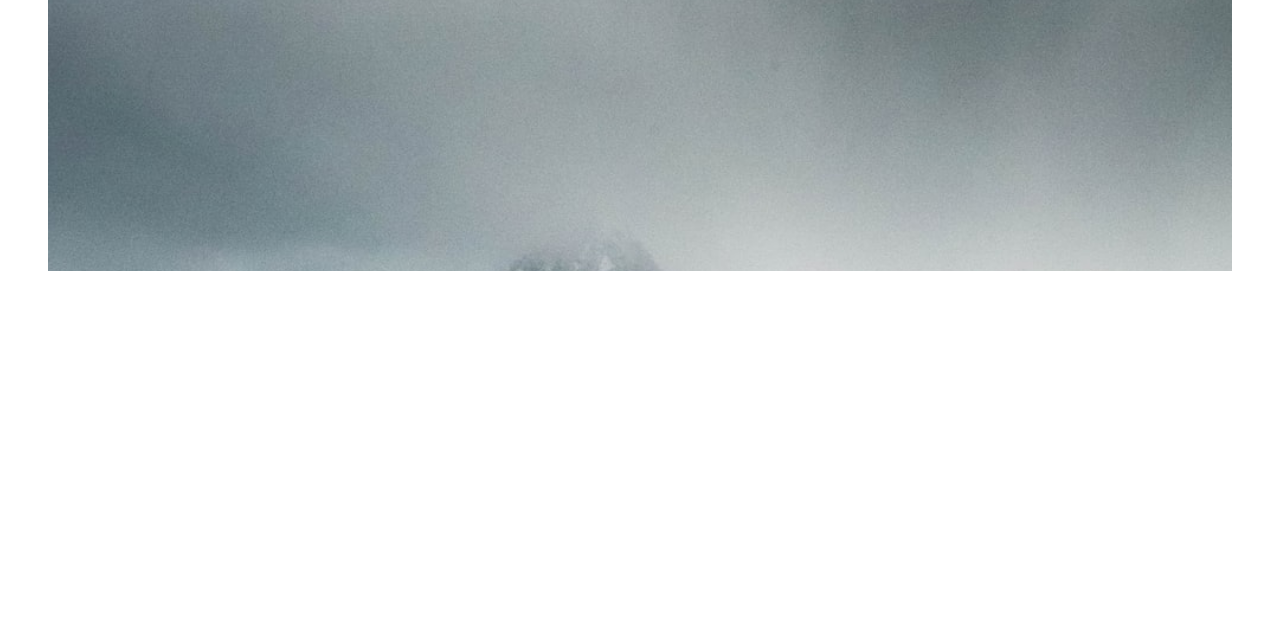
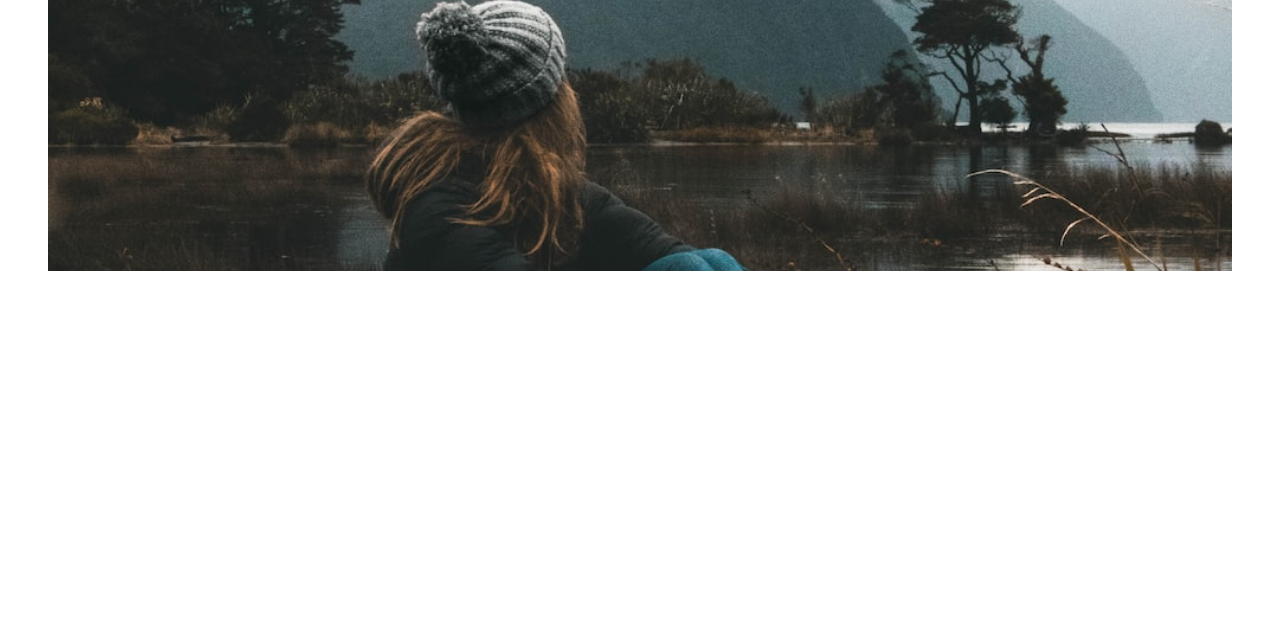
Before and after one commit to Shraban328/travel-vlog-rep, a plain HTML site: page index.html in a window 1280 px wide. Shown: the part 179-800 px from the top of the page. Drawn offline with Linux system fonts and the light colour scheme.

Commit message:
added cover pic

```diff
--- a/css/index.css
+++ b/css/index.css
@@ -1,8 +1,10 @@
 .frontpic{
     height: 400px;
     background-image: url(../pictures/photo-1508867743401-21ad68d105b1.jpeg);
-    background-position:50% 65  %;
-    background-size: cover;
+    background-position:50% 65%;
+       background-size: cover;
     margin: 50px 40px 30px ;
+    text-align: center;
+    font-size:100px;
 
 }
```
